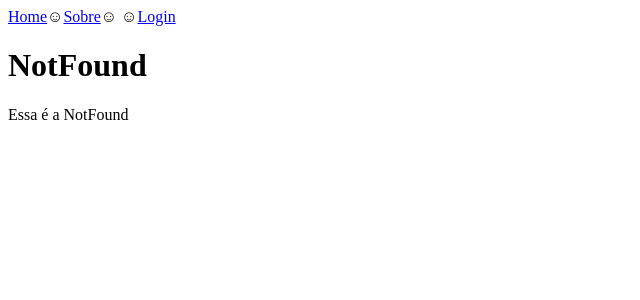
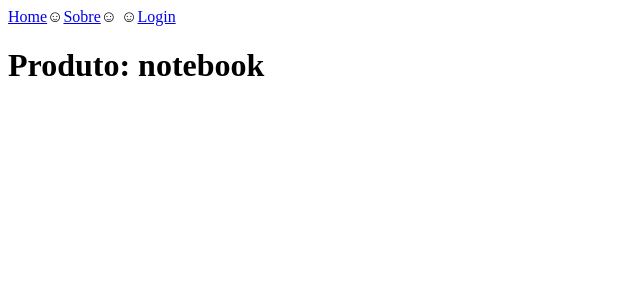
Before and after one commit to Daniel-san8/reactPassos2, a React (Vite) app in the folder atividade14/: page /produto/notebook in a window 1280 px wide. Shown: the top 300 px of the page, without its empty margins (0-640 px from the left). Built offline with nearby package versions, Linux system fonts and the light colour scheme.

Commit message:
useLocation e useParams

```diff
--- a/atividade14/src/App.jsx
+++ b/atividade14/src/App.jsx
@@ -5,6 +5,7 @@ import Sobre from "./Sobre";
 import Header from "./Header";
 import NotFound from "./NotFound";
 import Login from "./Login";
+import Produto from "./Produto";
 
 const App = () => {
   return (
@@ -14,6 +15,7 @@ const App = () => {
         <Route path="/" element={<Home />} />
         <Route path="sobre" element={<Sobre />} />
         <Route path="*" element={<NotFound />} />
+        <Route path="produto/:id" element={<Produto />} />
         <Route path="login" element={<Login />} />
       </Routes>
     </BrowserRouter>
--- a/atividade14/src/Header.jsx
+++ b/atividade14/src/Header.jsx
@@ -1,8 +1,13 @@
 import React from "react";
-import { Link, NavLink } from "react-router-dom";
+import { Link, NavLink, useLocation } from "react-router-dom";
 import "./Header.css";
 
 const Header = () => {
+  const location = useLocation();
+
+  React.useEffect(() => {
+    console.log("mudou a rota");
+  }, [location]);
   return (
     <div>
       {/* <Link to="/">Home</Link>☺<Link to="sobre">Sobre</Link> */}
--- a/atividade14/src/Home.jsx
+++ b/atividade14/src/Home.jsx
@@ -1,10 +1,13 @@
 import React from "react";
+import { Link } from "react-router-dom";
 
 const Home = () => {
   return (
     <div>
       <h1>Home</h1>
       <p>Essa é a home</p>
+      <Link to="produto/notebook">Notebook</Link>♂
+      <Link to="produto/smartphone">Smartphone</Link>
     </div>
   );
 };
--- /dev/null
+++ b/atividade14/src/Produto.jsx
@@ -0,0 +1,17 @@
+import React from "react";
+import { useLocation, useParams } from "react-router-dom";
+
+const Produto = () => {
+  const params = useParams();
+  const location = useLocation();
+  console.log(location);
+  const search = new URLSearchParams(location.search);
+  console.log(search.get("preco"));
+  return (
+    <div>
+      <h1>Produto: {params.id}</h1>
+    </div>
+  );
+};
+
+export default Produto;
```
